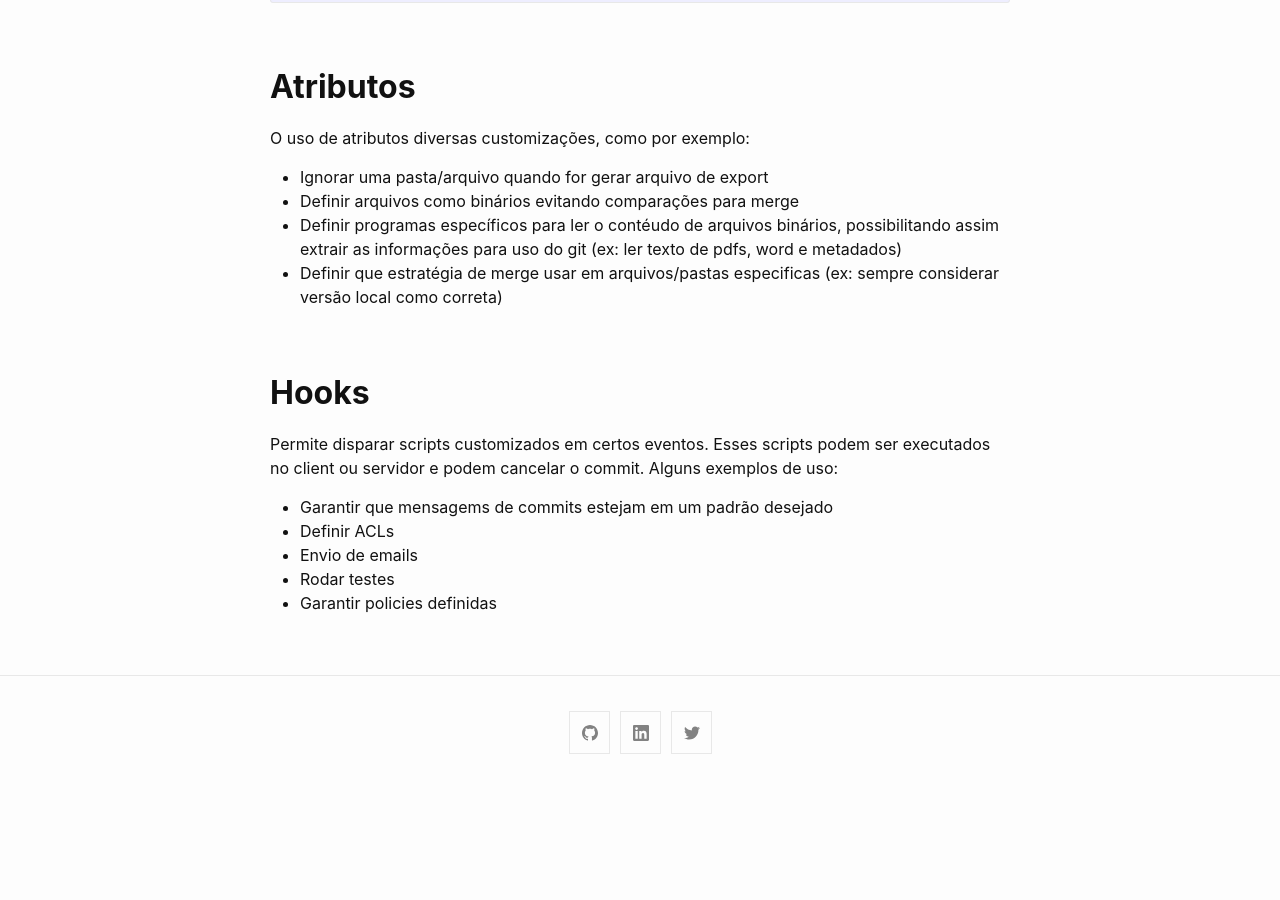
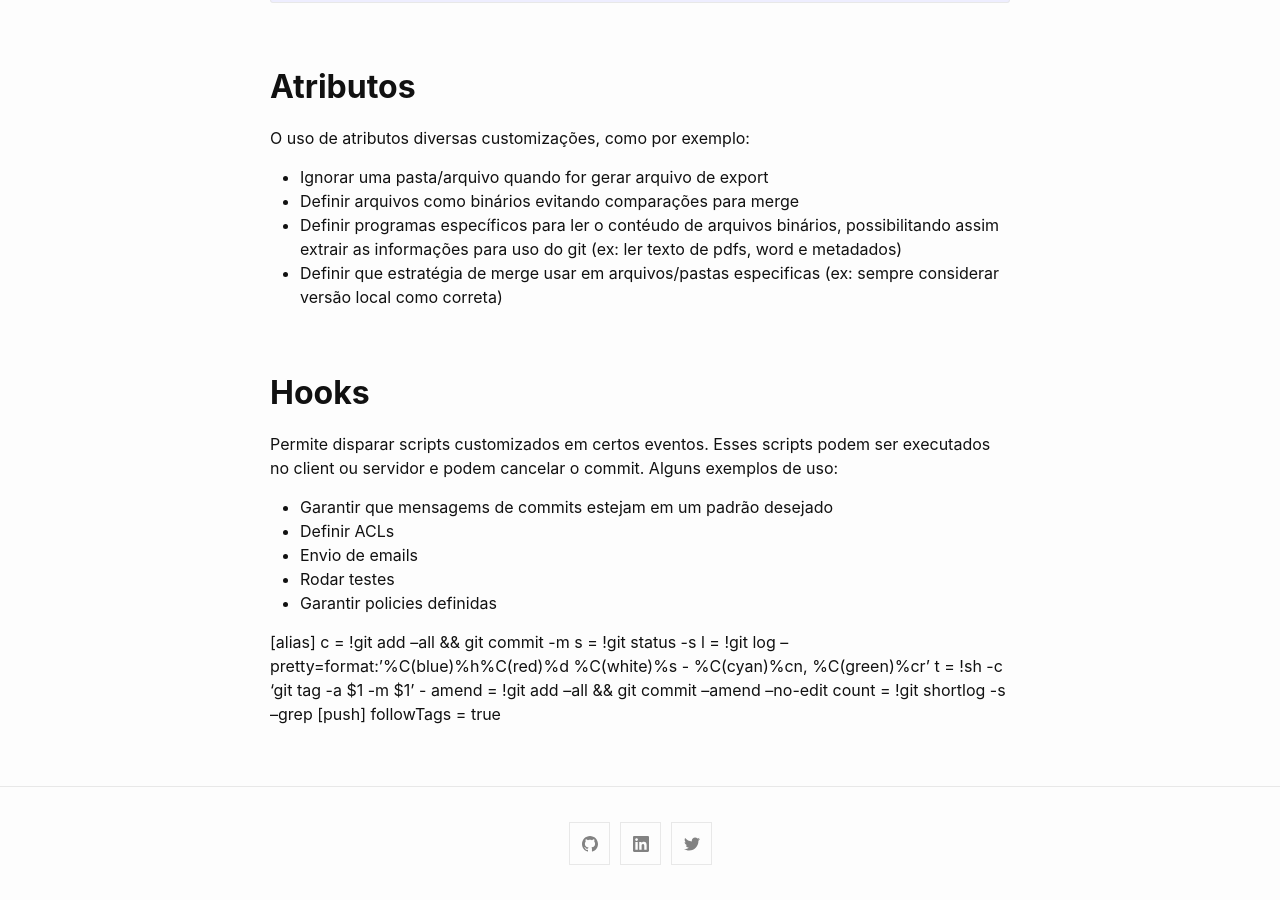
Before and after one commit to ricardorda/ricardorda.github.io, a Jekyll site: the page built from _posts/2021-07-25-Cookbook Git.md, in a window 1280 px wide and 900 px high, scrolled down 4541 px. Built offline with Jekyll 4.4.1, drawn with Linux system fonts in a browser that asks for light colours; before the commit the page ends 5330 px from its top, so only the background shows below that.

Commit message:
Adicionado alias

```diff
--- a/_posts/2021-07-25-Cookbook Git.md
+++ b/_posts/2021-07-25-Cookbook Git.md
@@ -259,3 +259,14 @@ Permite disparar scripts customizados em certos eventos. Esses scripts podem ser
 - Envio de emails
 - Rodar testes
 - Garantir policies definidas
+
+
+[alias]
+	c = !git add --all && git commit -m
+	s = !git status -s
+	l = !git log --pretty=format:'%C(blue)%h%C(red)%d %C(white)%s - %C(cyan)%cn, %C(green)%cr'
+	t = !sh -c 'git tag -a $1 -m $1' -
+	amend = !git add --all && git commit --amend --no-edit
+	count = !git shortlog -s --grep
+[push]
+	followTags = true
```
